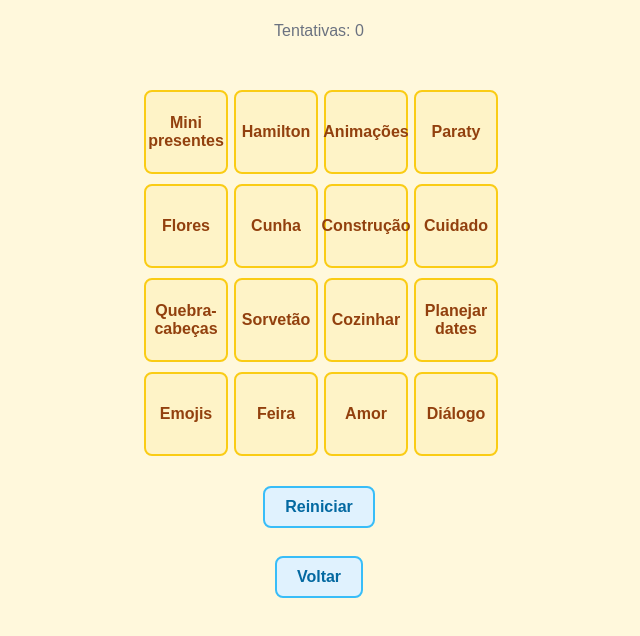
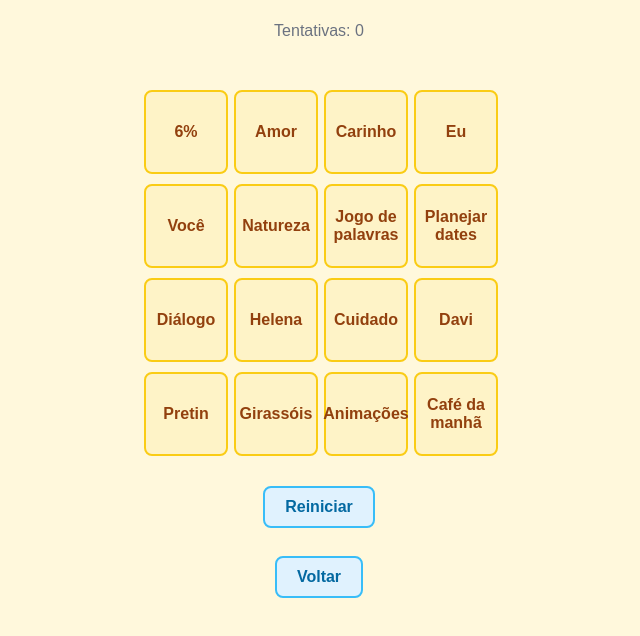
Before and after one commit to Leninhag/conexoHD, a plain HTML site: page conexo.html in a window 1280 px wide. Shown: the part 82-718 px from the top of the page, without its empty margins (321-961 px from the left). Drawn offline with Linux system fonts and the light colour scheme.

Commit message:
Update conexo.html

```diff
--- a/conexo.html
+++ b/conexo.html
@@ -107,28 +107,28 @@
 
   <script>
     const words = [
-      "Paraty", "Cunha", "Feira", "Sorvetão",
-      "Hamilton", "Quebra-cabeças", "Cozinhar", "Animações",
-      "Flores", "Mini presentes", "Planejar dates", "Emojis",
-      "Amor", "Diálogo", "Cuidado", "Construção"
+      "Eu", "Natureza", "Girassóis", "Helena",
+      "Amor", "Diálogo", "Cuidado", "Carinho",
+      "Você", "6%", "Davi", "Pretin",
+      "Animações", "Café da manhã", "Planejar dates", "Jogo de palavras"
     ];
 
     const groups = [
       {
-        theme: "Lugares",
-        items: ["Paraty", "Cunha", "Feira", "Sorvetão"]
+        theme: "Ela",
+        items: [ "Eu", "Natureza", "Girassóis", "Helena"]
       },
       {
-        theme: "Em casa",
-        items: ["Hamilton", "Quebra-cabeças", "Cozinhar", "Animações"]
+        theme: "Nossa relação",
+        items: [ "Amor", "Diálogo", "Cuidado", "Carinho"]
       },
       {
-        theme: "Fofuras",
-        items: ["Flores", "Mini presentes", "Planejar dates", "Emojis"]
+        theme: "Ele",
+        items: [ "Você", "6%", "Davi", "Pretin"]
       },
       {
-        theme: "A nossa relação",
-        items: ["Amor", "Diálogo", "Cuidado", "Construção"]
+        theme: "Nossas coisas",
+        items: ["Animações", "Café da manhã", "Planejar dates", "Jogo de palavras"]
       }
     ];
 
```
